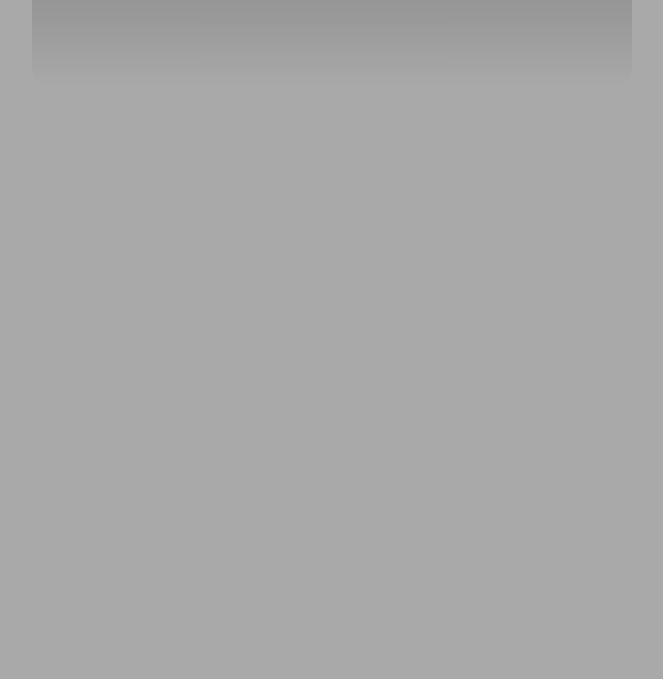
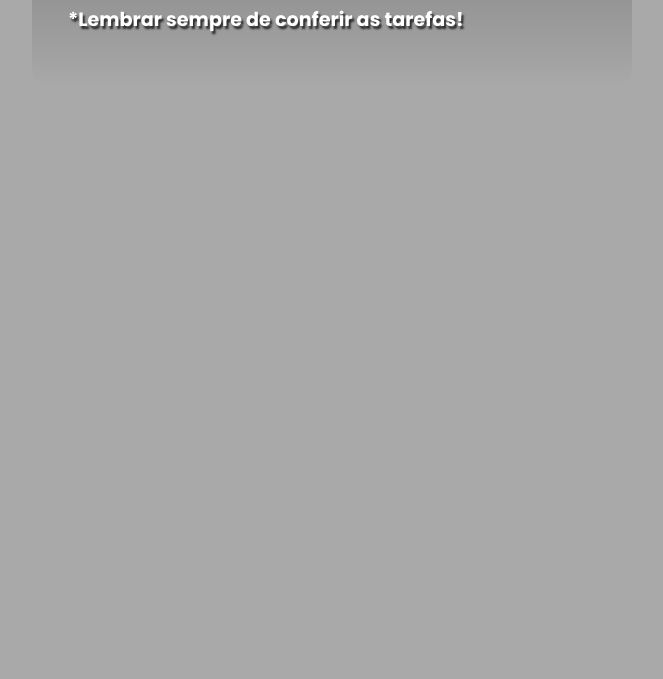
Before and after one commit to infoprofrafael/To-Do-List-Simples, a plain HTML site: page index.html in a window 1280 px wide. Shown: the part 121-800 px from the top of the page, without its empty margins (308-971 px from the left). Drawn offline with Linux system fonts and the light colour scheme.

Commit message:
Update index.html
Adicionado diretamente GitHub

```diff
--- a/index.html
+++ b/index.html
@@ -38,6 +38,7 @@
 
 
             </ol>
+            <p id="lembrete">*Lembrar sempre de conferir as tarefas!</p>
         </div>
 
 
```
